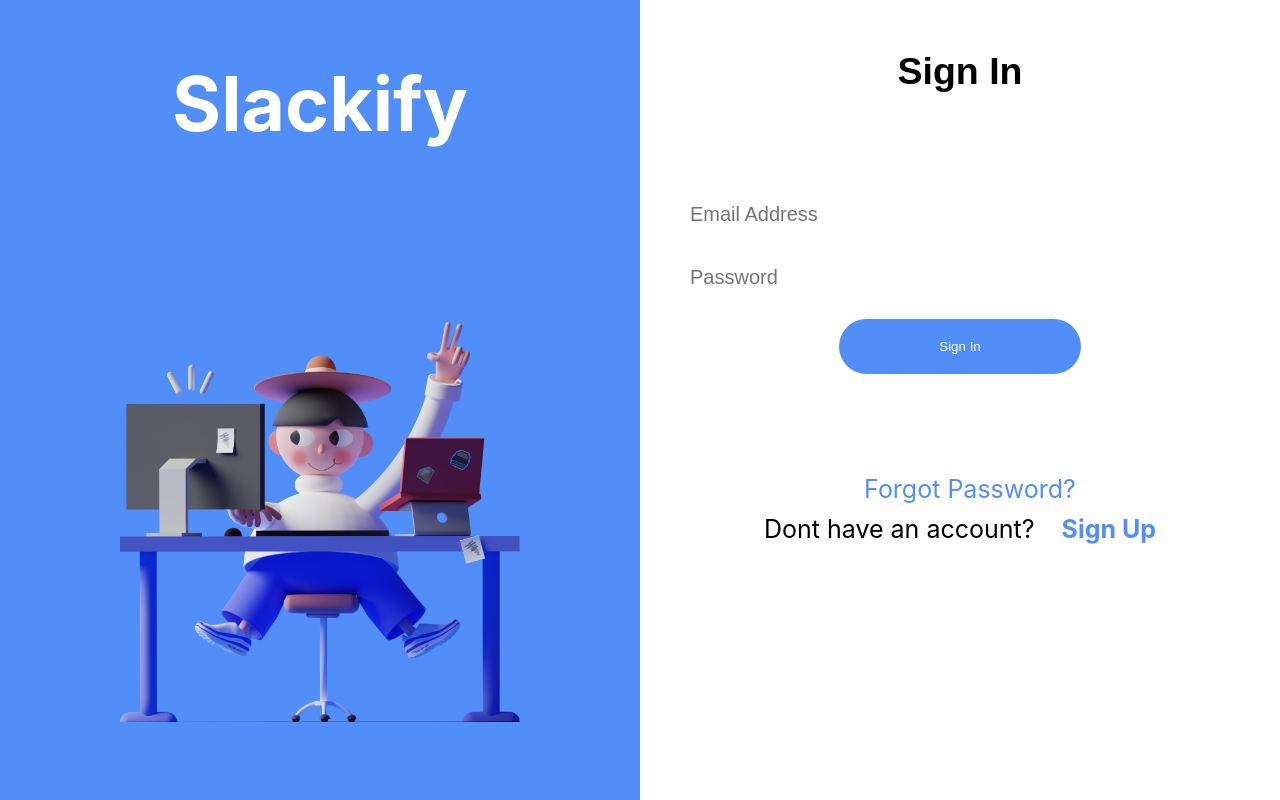
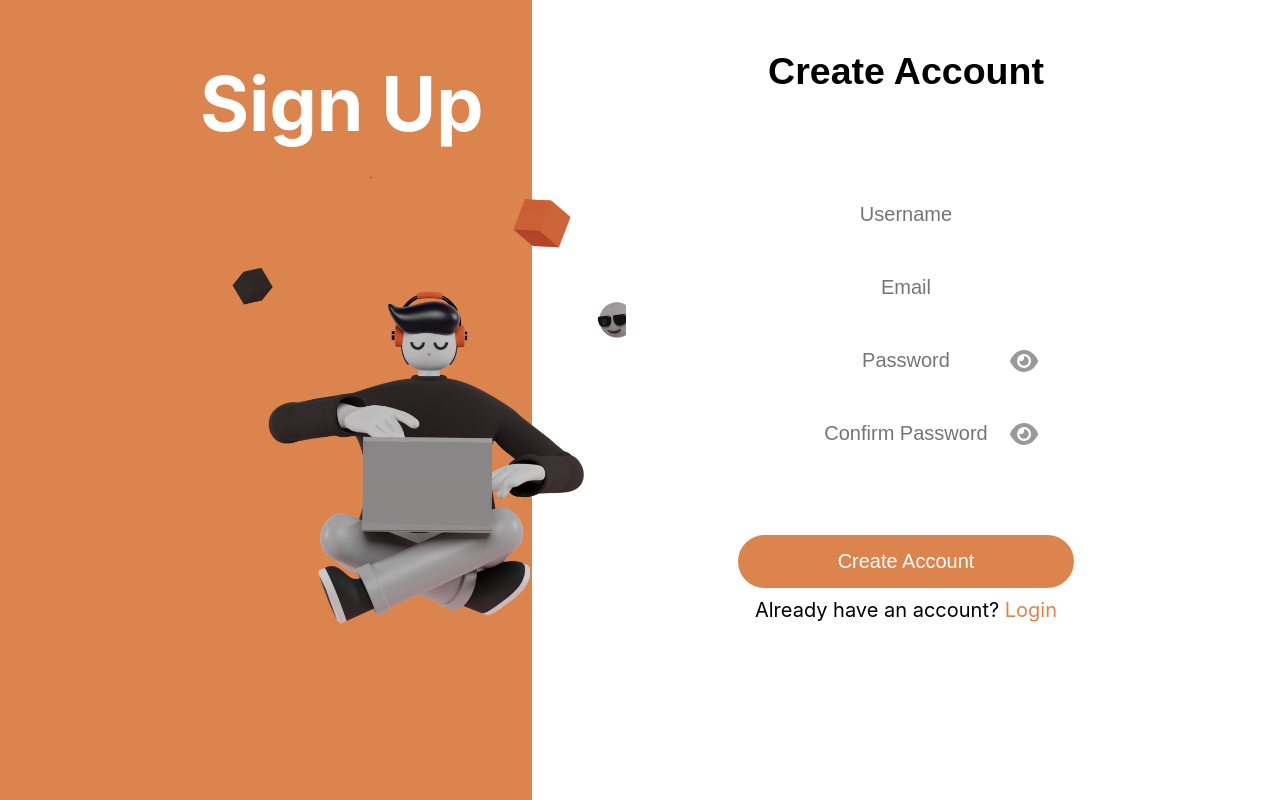
Before and after one commit to Areeb610/Slackify-app, a React (Vite) app in the folder frontend/: page / in a window 1280 px wide. Built offline with nearby package versions, Linux system fonts and the light colour scheme.

Commit message:
Added Signup Page

```diff
--- a/frontend/src/pages/Homepage.jsx
+++ b/frontend/src/pages/Homepage.jsx
@@ -1,9 +1,10 @@
 import React from 'react'
 import Login from './Login'
+import Signup from './Signup'
 
 const Homepage = () => {
   return (
-    <div><Login/></div>
+    <div><Signup/></div>
   )
 }
 
--- a/frontend/src/pages/Login.css
+++ b/frontend/src/pages/Login.css
@@ -5,61 +5,74 @@ body {
   font-family: 'Inter', sans-serif;
 }
 
-  .login-container {
+.container-1 {
   display: flex;
   height: 100vh;
 }
 
-  .left-box {
+.login-left-box {
+  position: relative;
   flex: 1;
-    background-color: #518EF8;
+  background-color: #05317E;
   padding: 50px;
   box-sizing: border-box;
   display: flex;
   flex-direction: column;
   align-items: center;
   justify-content: center;
+  z-index: 1;
+  position: relative;
+  border-right: 4px solid #fff; /* Add border to the right side of the left box */
 }
 
-  .app-heading {
-    margin: 0;
+.temp {
+  position: absolute;
+  top: 8px;
+  left: 200px;
   color: white;
+  font-size: 75px;
   font-weight: bold;
-    font-size: 75px;
-    text-align: center;
 }
 
-  .right-box {
-    flex: 1;
-    background-color: #fff;
+.login-logo {
+  position: absolute;
+  top: 50%;
+  left: 84%;
+  transform: translate(-50%, -50%);
+  max-width: 50vh;
+}
+
+.login-right-box {
+  flex: 1.2;
   padding: 50px;
   box-sizing: border-box;
   position: relative;
-    z-index: 1;
+  z-index: 2;
   font-size: 25px;
+  margin-left: -20px;
 }
 
-  .right-box h2 {
+.login-right-box h2 {
   margin-top: 0;
   font-family: 'Poppins', sans-serif;
   text-align: center;
   margin-bottom: 100px;
 }
 
-  form {
+.login-form {
   margin-top: 20px;
   display: flex;
   flex-direction: column;
   align-items: center;
 }
 
-  label {
+.login-label {
   display: none;
 }
 
-  input[type="email"],
-  input[type="password"] {
-    width: 100%;
+.login-input[type="email"],
+.login-input[type="password"] {
+  margin-top: 20px;
   padding: 10px;
   margin-bottom: 20px;
   border: none;
@@ -67,40 +80,63 @@ body {
   font-size: 20px;
 }
 
-  input[type="submit"] {
+.button-login {
   background-color: #518EF8;
   color: #fff;
   border: none;
   padding: 20px 100px;
   cursor: pointer;
   margin-bottom: 100px;
+  border-radius: 20px;
+  margin-top: 25px;
 }
 
-  input[type="submit"]:hover {
-    background-color: #518EF8;
+.button-login:hover {
+  background-color: #05317E;
 }
 
-  a {
-    color: #518EF8;
+.login-link {
+  color: #05317E;
   text-decoration: none;
   padding-left: 20px;
 }
 
-  p {
+.login-paragraph {
   margin-top: 10px;
 }
 
-  p a {
+.login-paragraph a {
   font-weight: bold;
 }
 
-  .logo {
-    display: flex;
-    justify-content: center;
-    margin: 20px auto;
-    max-width: 50vh;
+.login-password-field {
+  position: relative;
 }
 
-  .login-button {
-    border-radius: 30px;
+.login-password-toggle {
+  position: absolute;
+  top: 50%;
+  right: 10px;
+  transform: translateY(-50%);
+  color: #999;
+  cursor: pointer;
 }
+
+.login-password-toggle:hover {
+  color: #666;
+}
+
+/* Responsive Adjustments */
+@media screen and (max-width: 768px) {
+  .container-1 {
+    flex-direction: column;
+  }
+
+  .login-left-box {
+    height: 40vh;
+  }
+
+  .login-right-box {
+    padding: 20px;
+  }
+}
--- a/frontend/src/pages/Login.jsx
+++ b/frontend/src/pages/Login.jsx
@@ -1,29 +1,50 @@
 import './Login.css';
-import logo from '../assets/background.png'
+import logo from '../assets/login_bg.png';
+import { useState } from 'react';
+import { FontAwesomeIcon } from '@fortawesome/react-fontawesome';
+import { faEye, faEyeSlash } from '@fortawesome/free-solid-svg-icons';
+
 const Login = () => {
-  function handleLogin(e) {
+  const [showPassword, setShowPassword] = useState(false);
+  const [email, setEmail] = useState('');
+  const [password, setPassword] = useState('');
+
+  const handleLogin = (e) => {
     e.preventDefault();
     console.log("Login button clicked!");
     // Write login code here
-  }
+  };
+
+  const handleShowPassword = () => {
+    setShowPassword(!showPassword);
+  };
 
   return (
-    <div className="login-container">
-      <div className="left-box">
-        <h1 className="app-heading">Slackify</h1>
-        <img src={logo} alt='logo' className='logo'></img>
+    <div className="container-1">
+      <div className="login-left-box">
+        <h1 className='temp'>Slackify</h1>
+        <img src={logo} alt='logo' className='login-logo' />
       </div>
-      <div className="right-box">
+      <div className="login-right-box">
         <h2>Sign In</h2>
-        <form>
-          <label htmlFor="email">Email</label>
-          <input type="email" id="email" name="email" placeholder="Email Address" />
-          <label htmlFor="password">Password</label>
-          <input type="password" id="password" name="password" placeholder="Password" />
-          <input type="submit" value="Sign In" onClick={handleLogin} className='login-button'/>
-          <a href="/forgot-password">Forgot Password?</a>
-          <p>
-            Dont have an account? <a>Sign Up</a>
+        <form className="login-form">
+          <label htmlFor="email" className="login-label">Email</label>
+          <input type="email" id="email" name="email" placeholder="Email Address" value={email} onChange={(e) => setEmail(e.target.value)} className="login-input" />
+          <label htmlFor="password" className="login-label">Password</label>
+          <div className="login-password-field">
+            <input type={showPassword ? "text" : "password"} id="password" name="password" placeholder="Password" value={password} onChange={(e) => setPassword(e.target.value)} className="login-input" />
+            <span className="login-password-toggle" onClick={handleShowPassword}>
+              {showPassword ? (
+                <FontAwesomeIcon icon={faEyeSlash} />
+              ) : (
+                <FontAwesomeIcon icon={faEye} />
+              )}
+            </span>
+          </div>
+          <input type="submit" value="Sign In" onClick={handleLogin} className='button-login' />
+          <a href="/forgot-password" className="login-link">Forgot Password?</a>
+          <p className="login-paragraph">
+            Dont have an account? <a className="login-link">Sign Up</a>
           </p>
         </form>
       </div>
--- /dev/null
+++ b/frontend/src/pages/Signup.css
@@ -0,0 +1,155 @@
+body {
+    height: 100%;
+    margin: 0;
+    padding: 0;
+    font-family: 'Inter', sans-serif;
+  }
+
+  .login-container {
+    display: flex;
+    height: 100vh;
+    position: relative;
+  }
+
+  .left-box {
+    flex: 1;
+    background-color: #DB844E;
+    padding: 50px;
+    box-sizing: border-box;
+    position: relative;
+  }
+
+  .app-heading {
+    margin: 0;
+    color: white;
+    font-weight: bold;
+    font-size: 75px;
+    text-align: center;
+  }
+
+  .logo {
+    position: absolute;
+    top: 50%;
+    left: 80%;
+    transform: translate(-50%, -50%);
+    max-width: 50vh;
+  }
+
+  .right-box {
+    flex: 1.5;
+    padding: 50px;
+    box-sizing: border-box;
+    position: relative;
+    z-index: 1;
+    font-size: 25px;
+  }
+
+  .right-box h2 {
+    margin-top: 0;
+    font-family: 'Poppins', sans-serif;
+    text-align: center;
+    margin-bottom: 20px;
+    font-weight: bold;
+    margin-bottom: 100px;
+  }
+
+  form {
+    display: flex;
+    flex-direction: column;
+    align-items: center;
+  }
+
+  label {
+    display: none;
+  }
+
+  input[type='text'],
+  input[type='email'],
+  input[type='password'] {
+    padding: 10px;
+    margin-bottom: 30px;
+    border: none;
+    outline: none;
+    font-size: 20px;
+    text-align: center;
+  }
+
+  input[type='submit'] {
+    background-color: #DB844E;
+    color: #fff;
+    border: none;
+    padding: 15px 100px;
+    cursor: pointer;
+    font-size: 20px;
+    border-radius: 50px;
+    margin-top: 50px;
+  }
+
+  input[type='submit']:hover {
+    background-color: #DB844E;
+  }
+
+  .error {
+    color: red;
+    font-size: 14px;
+    margin-top: 1px;
+    margin-bottom: -30px;
+  }
+
+  .login-container .right-box {
+    border-radius: 20px;
+  }
+
+  .password-field {
+    position: relative;
+  }
+
+  .password-toggle {
+    position: absolute;
+    top: 30%;
+    right: 10px;
+    transform: translateY(-50%);
+    color: #999;
+    cursor: pointer;
+  }
+
+  .password-toggle:hover {
+    color: #666;
+  }
+
+  p {
+    margin-top: 10px;
+    font-size: 20px;
+    text-align: center;
+  }
+
+  p a {
+    color: #DB844E;
+    text-decoration: none;
+  }
+
+  p a:hover {
+    text-decoration: underline;
+    cursor: pointer;
+  }
+  /* Responsive Adjustments */
+  @media screen and (max-width: 768px) {
+    .login-container {
+      flex-direction: column;
+    }
+
+    .left-box {
+      height: 40vh;
+    }
+
+    .right-box {
+      padding: 20px;
+    }
+
+    .logo {
+      position: static;
+      transform: none;
+      max-width: 100%;
+      margin-top: 20px;
+    }
+  }
--- /dev/null
+++ b/frontend/src/pages/Signup.jsx
@@ -0,0 +1,113 @@
+import { useState } from 'react';
+import './Signup.css';
+import logo from '../assets/signup_bg.png';
+import { FontAwesomeIcon } from '@fortawesome/react-fontawesome'
+import { faEye, faEyeSlash } from '@fortawesome/free-solid-svg-icons';
+
+const Signup = () => {
+  const [password, setPassword] = useState('');
+  const [confirmPassword, setConfirmPassword] = useState('');
+  const [passwordError, setPasswordError] = useState('');
+  const [confirmPasswordError, setConfirmPasswordError] = useState('');
+  const [showPassword, setShowPassword] = useState(false);
+  const [showConfirmPassword, setShowConfirmPassword] = useState(false);
+
+  function handleSignup(e) {
+    e.preventDefault();
+
+    // Password validation regex pattern
+    const passwordPattern = /^(?=.*[A-Za-z])(?=.*\d)(?=.*[@$!%*#?&])[A-Za-z\d@$!%*#?&]{8,}$/;
+
+    if (!passwordPattern.test(password)) {
+      setPasswordError(
+        'Password does not meet requirements.'
+      );
+      return;
+    }
+
+    if (password !== confirmPassword) {
+      setConfirmPasswordError('Passwords do not match.');
+      return;
+    }
+
+    // Password and confirm password match, proceed with signup logic
+    console.log('Signup button clicked!');
+  }
+
+  function handlePasswordChange(e) {
+    setPassword(e.target.value);
+    setPasswordError('');
+  }
+
+  function handleConfirmPasswordChange(e) {
+    setConfirmPassword(e.target.value);
+    setConfirmPasswordError('');
+  }
+
+  function togglePasswordVisibility() {
+    setShowPassword(!showPassword);
+  }
+
+  function toggleConfirmPasswordVisibility() {
+    setShowConfirmPassword(!showConfirmPassword);
+  }
+
+  return (
+    <div className="login-container">
+      <div className="left-box">
+        <h1 className="temp">Sign Up</h1>
+        <img src={logo} alt="logo" className="logo" />
+      </div>
+      <div className="right-box">
+        <h2>Create Account</h2>
+        <form onSubmit={handleSignup}>
+          <label htmlFor="username">Username</label>
+          <input type="text" id="username" name="username" placeholder="Username" />
+
+          <label htmlFor="email">Email</label>
+          <input type="email" id="email" name="email" placeholder="Email" />
+
+          <label htmlFor="password">Password</label>
+          <div className="password-field">
+            <input
+              type={showPassword ? 'text' : 'password'}
+              id="password"
+              name="password"
+              placeholder="Password"
+              value={password}
+              onChange={handlePasswordChange}
+            />
+            <FontAwesomeIcon
+              icon={showPassword ? faEyeSlash : faEye}
+              className="password-toggle"
+              onClick={togglePasswordVisibility}
+            />
+          </div>
+          {passwordError && <p className="error">{passwordError}</p>}
+
+          <label htmlFor="confirm-password">Confirm Password</label>
+          <div className="password-field">
+            <input
+              type={showConfirmPassword ? 'text' : 'password'}
+              id="confirm-password"
+              name="confirm-password"
+              placeholder="Confirm Password"
+              value={confirmPassword}
+              onChange={handleConfirmPasswordChange}
+            />
+            <FontAwesomeIcon
+              icon={showConfirmPassword ? faEyeSlash : faEye}
+              className="password-toggle"
+              onClick={toggleConfirmPasswordVisibility}
+            />
+          </div>
+          {confirmPasswordError && <p className="error">{confirmPasswordError}</p>}
+          <input type="submit" value="Create Account" />
+          <p>Already have an account? <a>Login</a></p>
+        </form>
+      </div>
+    </div>
+  );
+};
+
+export default Signup;
```
Also changed, not shown: frontend/src/assets/login_bg.png (renamed from frontend/src/assets/background.png), frontend/src/assets/signup_bg.png (added). Lines whose indentation alone changed are shown as unchanged.
